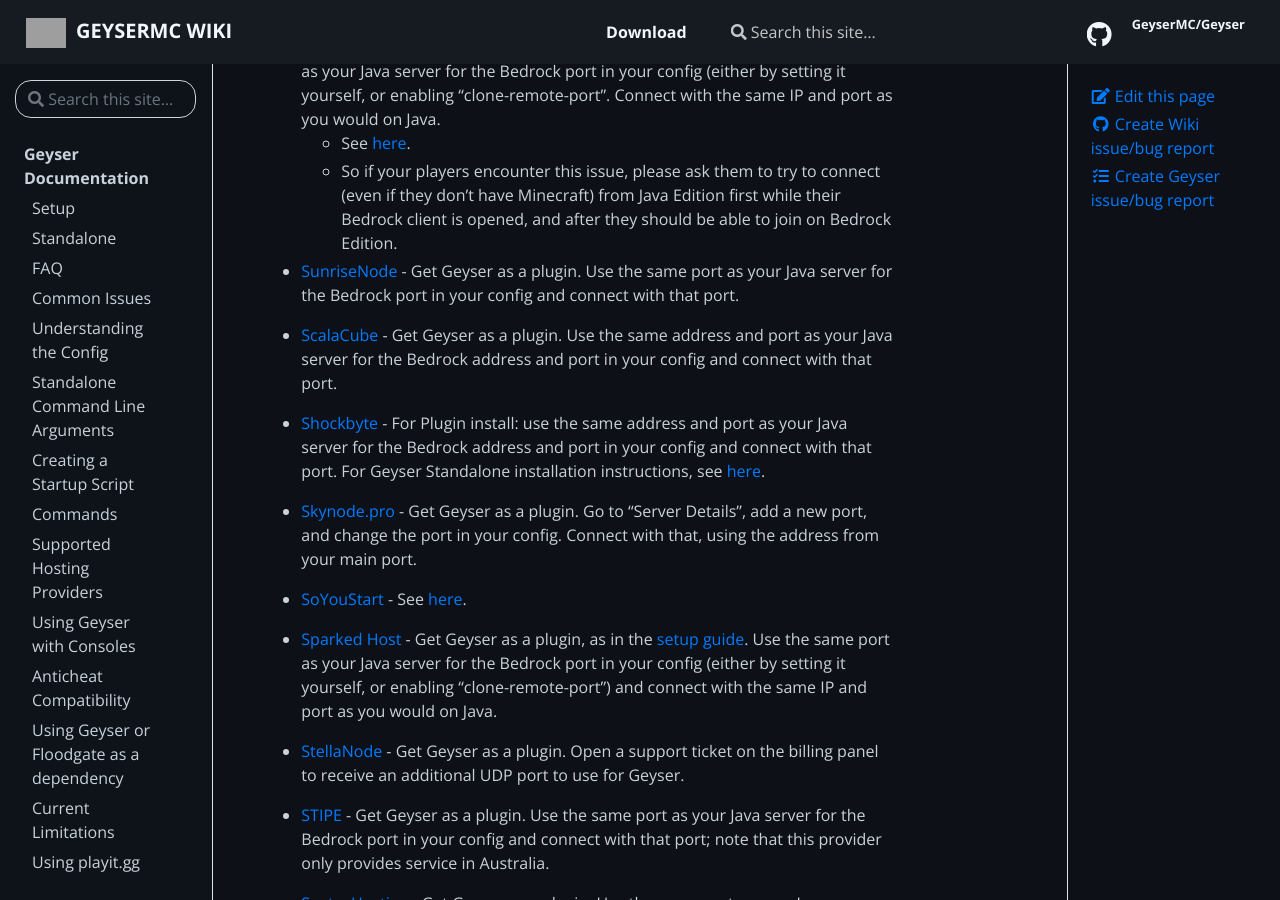
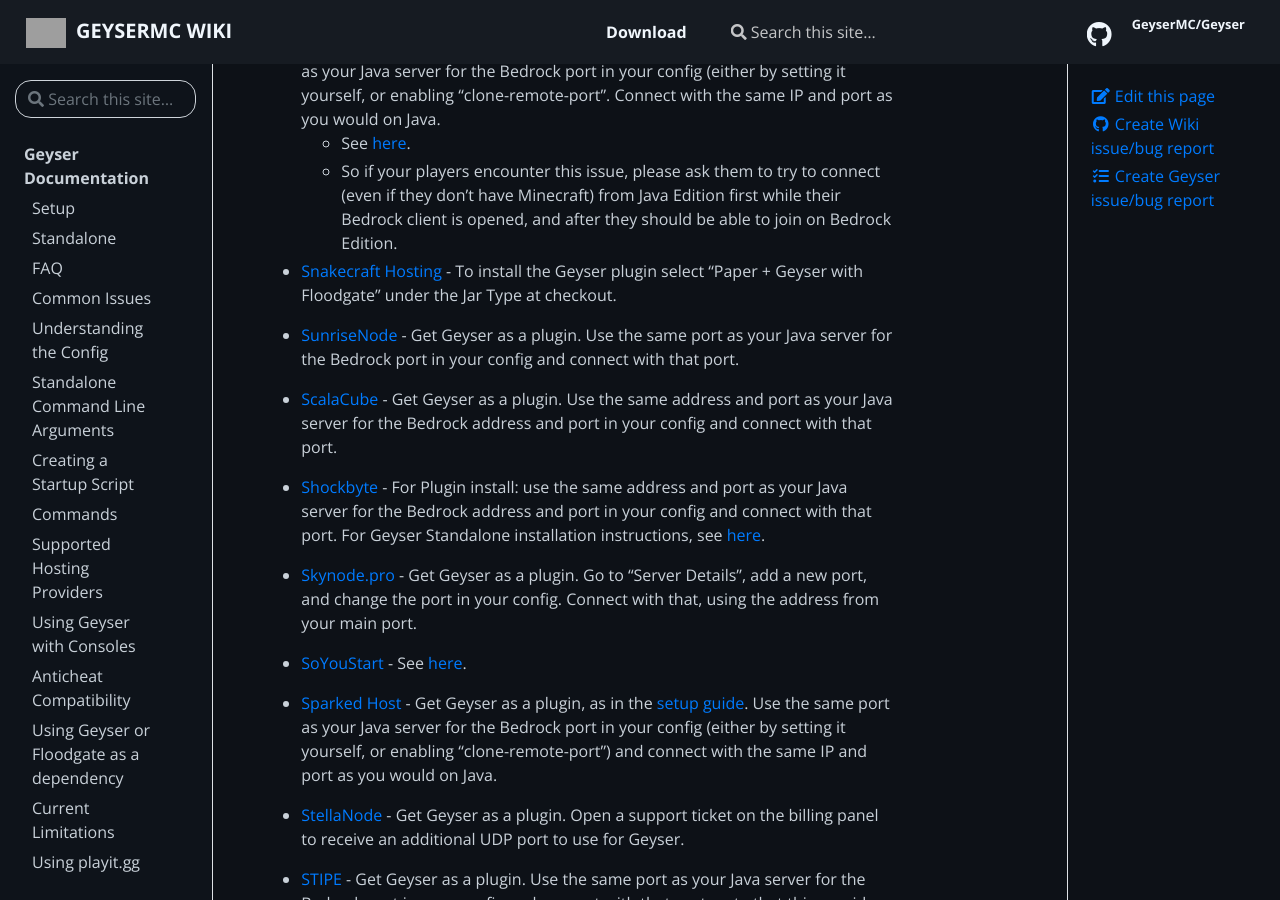
Before and after one commit to GeyserMC/GeyserWiki, a Jekyll site: the page built from _docs/geyser/supported-hosting-providers.md, in a window 1280 px wide and 900 px high, scrolled down 6602 px. Built offline with Jekyll 4.4.1, drawn with Linux system fonts in a browser that asks for light colours; grey boxes are pictures that could not be loaded.

Commit message:
Added Snakecraft Hosting to supported providers

```diff
--- a/_data/providers.json
+++ b/_data/providers.json
@@ -340,6 +340,11 @@
       "description": "Get Geyser as a plugin, as in the [setup guide](https://wiki.geysermc.org/geyser/setup/). Use the same port as your Java server for the Bedrock port in your config (either by setting it yourself, or enabling \"clone-remote-port\". Connect with the same IP and port as you would on Java. \n  - See [here](https://wiki.geysermc.org/geyser/fixing-unable-to-connect-to-world/#bedrock-players-can-connect-after-hitting-the-server-on-a-tcp-port-eg-on-java-or-a-website-on-the-same-server-or-only-people-who-also-play-on-java-edition-can-join-from-geyser).\n  - So if your players encounter this issue, please ask them to try to connect (even if they don't have Minecraft) from Java Edition first while their Bedrock client is opened, and after they should be able to join on Bedrock Edition."
     },
     {
+      "name": "Snakecraft Hosting",
+      "url": "https://snakecrafthosting.com/",
+      "description": "To install the Geyser plugin select \"Paper + Geyser with Floodgate\" under the Jar Type at checkout."
+    },
+    {
       "name": "SunriseNode",
       "url": "https://sunrisenode.com",
       "description": "Get Geyser as a plugin. Use the same port as your Java server for the Bedrock port in your config and connect with that port."
```
